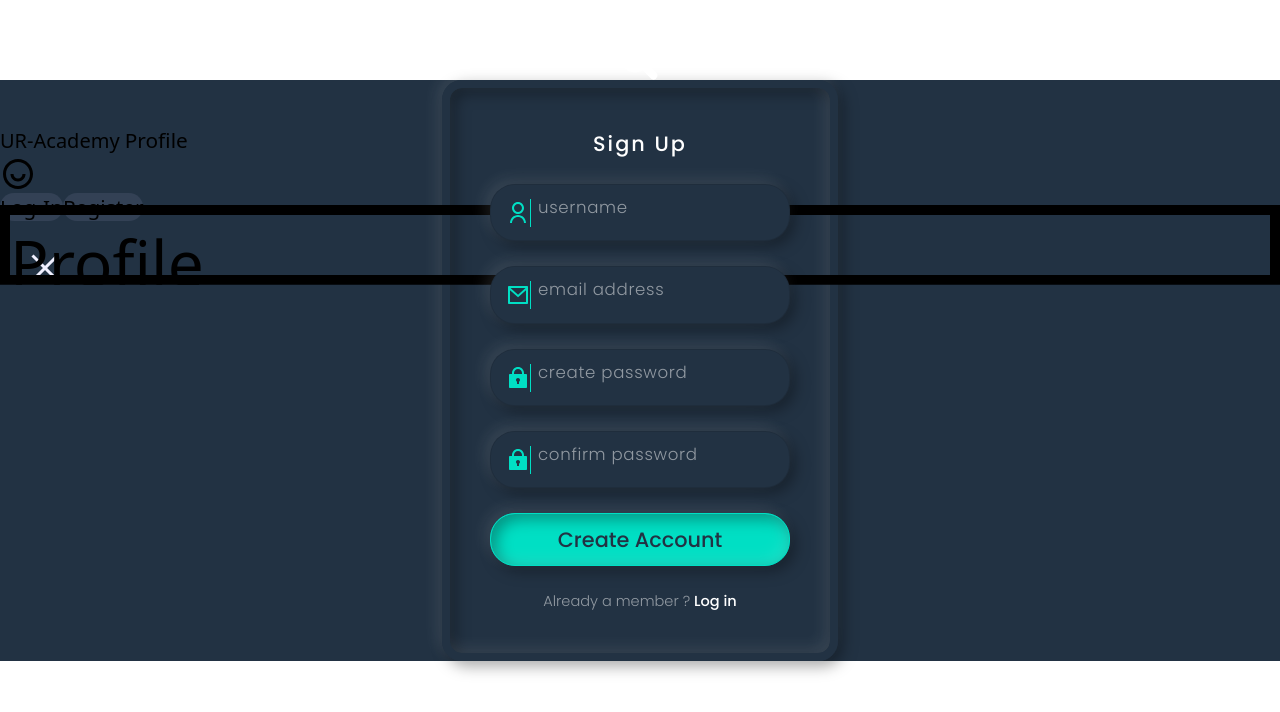
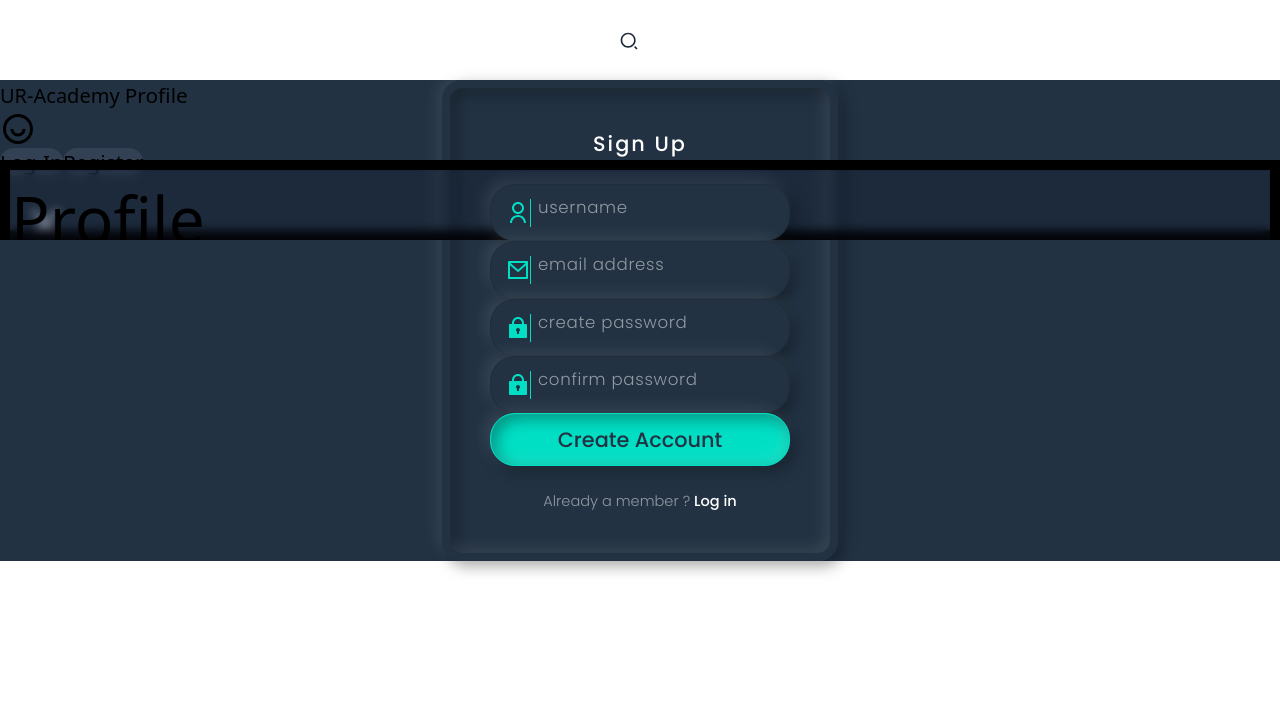
Before and after one commit to ajay-singh-rajput/UR-Academy, a React (Vite) app in the folder client/: page /register in a window 1280 px wide. Both pictures are taken after a click on the button "Main Menu". Shown: the top 712 px of the page. Built offline with nearby package versions, Linux system fonts and the light colour scheme.

Commit message:
menu bar animation

```diff
--- a/client/src/App.tsx
+++ b/client/src/App.tsx
@@ -12,7 +12,7 @@ const App = () => {
   return (
     <>
     <div className='pt-[11vh] border-t-2 bg-[#223243] w-screen min-h-screen'>
-      <div className='fixed top-0 left-0 w-screen h-screen navContainer'>
+      <div className=''>
 
     <Navbar />
       </div>
--- a/client/src/components/Navbar.tsx
+++ b/client/src/components/Navbar.tsx
@@ -1,115 +1,156 @@
-import React, { useState } from 'react'
+import React, { useEffect, useState } from 'react'
 import navCss from '../modulCss/Nav.module.css'
 import { Link, NavLink } from 'react-router-dom'
-import { AnimatePresence, motion } from 'framer-motion'
-import { RiUserSmileLine } from "@remixicon/react";
+import { AnimatePresence, motion, useAnimation } from 'framer-motion'
+import { RiSearch2Line, RiUserSmileLine } from "@remixicon/react";
 
 
 const Navbar = () => {
 
+  const [isMenuOpen, setIsMenuOpen] = useState(false);
+  const controls = useAnimation();
+  const [searchValue, setSearchValue] = useState('');
+const [isSearchOpen, setIsSearchOpen] = useState(false);
 
+  const toggleMenu = async () => {
+    setIsMenuOpen(!isMenuOpen);
+    if (!isMenuOpen) {
+      console.log('a')
+      await controls.start({ opacity: 1, transition: { delay: 0.2 } });
+      console.log('b')
+      // Trigger the animation for link elements after the drawer is fully opened
+      await controls.start({ opacity: 1, transition: { delay: 0 } });
+      console.log('c')
+    } else {
+      console.log('d')
+      controls.start({ opacity: 0 });
+    }
+  };
 
-  const [ariaExpend, setAriaExpend] = useState(false);
+  useEffect(() => {
+    const handleOutsideClick = (e:any) => {
+      if (
+        isSearchOpen &&
+        e.target.closest(`.${navCss.searchBar}`) === null &&
+        e.target.type !== 'search'
+      ) {
+        setIsSearchOpen(false);
+      }
+    };
 
+    document.addEventListener('click', handleOutsideClick);
 
-  const parentVariant = {
-    initial:{
-      clipPath:'polygon(100% 0, 100% 0, 100% 0, 100% 0)'
-    },
-    animate:{
-      clipPath:'polygon(0 0, 100% 0, 100% 100%, 0% 100%)'
-    },
-    exit:{
-      clipPath:'polygon(100% 0, 100% 0, 100% 0, 100% 0)'
-    }
-  }
-  const parentVariant2 = {initial:{},animate:{},exit:{}}
-  const menuChildren1Variant = {
-    initial:{
-      clipPath: "polygon(0 100%, 100% 100%, 100% 100%, 0% 100%)"
-    },
-    animate:{
-      clipPath: "polygon(0 0, 100% 0, 100% 100%, 0% 100%)"
-
-    },
-    exit:{
-      clipPath: "polygon(0 100%, 100% 100%, 100% 100%, 0% 100%)"
-
-    }
-  }
-  const menuChildren2Variant = {
-    initial:{
-      clipPath: "polygon(0 0, 100% 0, 100% 0, 0 0)"
-    },
-    animate:{
-      clipPath: "polygon(0 0, 100% 0, 100% 100%, 0% 100%)"
-
-    },
-    exit:{
-      clipPath: "polygon(0 0, 100% 0, 100% 0, 0 0)"
-
-    }
-  }
-  const menuChildren3Variant = {
-    initial:{
-      y:"-100%"
-    },
-    animate:{
-      y:"%"
-
-    },
-    exit:{
-      y:"-100%"
-
-    }
-  }
-
-
+    return () => {
+      document.removeEventListener('click', handleOutsideClick);
+    };
+  }, [isSearchOpen]);
 
 
   return (
-    <AnimatePresence>
-    <motion.nav  className={`w-screen bg-slate-700 text-cyan-50 ${navCss.navbar}`}>
-      <form action="" className={`${navCss.searchBar} absolute m-auto top-0 left-[50%] translate-x-[-50%] -translate-y-3`}>
-  <input type="search" className={`${navCss.searchInput}`} name="search" pattern=".*\S.*" required/>
-  <button className={`${navCss.searchBtn}`} type="submit">
-    <span>Search</span>
-  </button>
-</form>
+    <div className={`fixed top-0 left-0 z-50 ${isMenuOpen?'h-screen':'h-fit'}`}>
+    <nav className={` w-screen bg-slate-700 text-cyan-50 ${navCss.navbar}`}>
+    <div className={`absolute m-auto top-0 left-[50%] translate-x-[-50%] -translate-y-3`}>
+  <div className={`${navCss.searchBar}`}>
+    <motion.div
+      initial={{ width: '2rem' }}
+      animate={{ width: isSearchOpen ? '8rem' : '2rem' }}
+      transition={{ duration: 0.3 }}
+      className={`cursor-pointer`}
+      onClick={() => setIsSearchOpen(!isSearchOpen)}
+    >
+      <RiSearch2Line size={20} color="#1E293B" />
+    </motion.div>
+    {isSearchOpen && (
+      <input
+        type="search"
+        className={`${navCss.searchInput}`}
+        name="search"
+        pattern=".*\S.*"
+        required
+        value={searchValue}
+        onChange={(e) => setSearchValue(e.target.value)}
+        onBlur={() => setIsSearchOpen(false)}
+      />
+    )}
+  </div>
+</div>
+
       <div className='w-screen relative flex justify-between px-3 items-center h-14'>
         <span className={`${navCss.logo}`}>UR-Academy </span>
         <span className='flex justify-center relative h-[10vh] items-center gap-2'>
-
-          <span className='hover:text-cyan-300 cursor-pointer md:block hidden'>Profile</span> <RiUserSmileLine size={36} className='md:hidden'/>
-          <NavLink   className={`bg-slate-800 p-2 px-5 md:block hidden rounded-md ${navCss.shadow} ${(e:any)=>{return e.isActive? `text-cyan-300`: ``}}`} to='/login'>Log-In</NavLink>
+          <span className='hover:text-cyan-300 cursor-pointer md:block hidden'>Profile</span> <RiUserSmileLine size={36} className='md:hidden' />
+          <NavLink className={`bg-slate-800 p-2 px-5 md:block hidden rounded-md ${navCss.shadow} ${(e: any) => { return e.isActive ? `text-cyan-300` : `` }}`} to='/login'>Log-In</NavLink>
           <NavLink className={`bg-slate-600 p-2 px-5 md:block hidden rounded-md ${navCss.shadow}`} to='/register'>Register</NavLink>
-          <button className={`${navCss.menu} ${ariaExpend? navCss.opened :``}`} onClick={()=>setAriaExpend(!ariaExpend)} aria-label="Main Menu">
-      <svg width="50" height="50"  viewBox="0 0 100 100" aria-expanded={ariaExpend}>
+          <button className={`${navCss.menu} ${isMenuOpen ? navCss.opened : ``}`} onClick={toggleMenu} aria-label="Main Menu">
+            <svg width="50" height="50" viewBox="0 0 100 100" aria-expanded={isMenuOpen}>
               <path className={`${navCss.line} ${navCss.line1} hover:stroke-cyan-300`} d="M 20,29.000046 H 80.000231 C 80.000231,29.000046 94.498839,28.817352 94.532987,66.711331 94.543142,77.980673 90.966081,81.670246 85.259173,81.668997 79.552261,81.667751 75.000211,74.999942 75.000211,74.999942 L 25.000021,25.000058" />
               <path className={`${navCss.line} ${navCss.line2}`} d="M 20,50 H 80" />
               <path className={`${navCss.line} ${navCss.line3}`} d="M 20,70.999954 H 80.000231 C 80.000231,70.999954 94.498839,71.182648 94.532987,33.288669 94.543142,22.019327 90.966081,18.329754 85.259173,18.331003 79.552261,18.332249 75.000211,25.000058 75.000211,25.000058 L 25.000021,74.999942" />
             </svg>
-    </button></span>
+          </button>
+        </span>
       </div>
-      <motion.div variants={parentVariant} initial="initial" animate={ariaExpend?'animate':'exit'} exit='exit' transition={{ease:[0.76, 0, 0.24, 1], duration:0.4, delayChildren: 0.5, staggerChildren:0.3}} className={` ${navCss.menuDiv}  absolute top-0 left-0`}>
-        <div className={`flex-col md:flex-row  flex z-10  ${navCss.menuInside}`}>
 
-        <motion.div variants={menuChildren2Variant}  className='flex flex-col gap-2 w-[100%] md:w-1/2 text-slate-400 bg-slate-900'>
-        {['Profile', 'About', 'Courses', 'Contact Us'].map((elem, ind)=>{
-          return <div key={ind} className='h-[100%] border-b-2 border-slate-400 p-3 pl-6'>
-            <Link  className={`from-neutral-200 overflow-hidden ${navCss.linkTag}`} to={`/${elem}`}><motion.span variants={menuChildren3Variant} animate={ariaExpend?'animate':'exit'} initial="initial" exit='exit' transition={{ease:[0.76, 0, 0.24, 1], delay:1.2, duration:0.4}}>{elem}</motion.span></Link>
-          </div>
-        })}
-
+      <div className={` ${navCss.menuDiv} ${isMenuOpen?'':'hidden'} absolute top-0 left-0`}>
+        <AnimatePresence>
+          {isMenuOpen && (
+            <motion.div
+              key="menu"
+              initial={{ x: '100%', opacity: 0 }}
+              animate={{ x: 0, opacity: 1 }}
+              exit={{ x: '100%', opacity: 0 }}
+              transition={{ type: 'spring', stiffness: 200, damping: 25 }}
+              className={`flex-col md:flex-row  flex z-10  ${navCss.menuInside}`}
+            >
+              <motion.div
+                initial={{ opacity: 0 }}
+                animate={controls}
+                className={`${navCss.optionContainer} flex-col gap-2 w-[100%] md:w-1/2 text-slate-400 `}
+              >
+                {['Profile', 'About', 'Courses', 'Contact Us'].map((elem, ind) => (
+                  <motion.div
+                    key={ind}
+                    initial={{ opacity: 0, x: 50 }}
+                    animate={{ opacity: 1, x: 0 }}
+                    exit={{ opacity: 0, x: 50 }}
+                    transition={{ delay: ind * 0.1 }}
+                    className='h-1/5 border-b-2 border-slate-400 p-3 pl-6'
+                    >
+                    <motion.div className='from-neutral-200'
+                      initial={{ opacity: 1 }}
+                      animate={controls}
+                      transition={{ delay: 0.5 }}
+                    >
+                      <motion.div whileHover={{ scale: 1.05 }}>
+                        <Link
+                          className={`from-neutral-200 overflow-hidden ${navCss.linkTag}`}
+                          to={`/${elem}`}
+                        >
+                          {elem}
+                        </Link>
                       </motion.div>
-        <motion.div variants={menuChildren1Variant} className=' md:w-1/2 w-[100%] bg-slate-400 md:h-[100%] h-1/2 text-slate-950 md:flex items-center justify-center'>
+                    </motion.div>
+                  </motion.div>
+                ))}
+              </motion.div>
+              <motion.div
+                initial={{ opacity: 0, x: 50 }}
+                animate={{ opacity: 1, x: 0 }}
+                exit={{ opacity: 0, x: 50 }}
+                transition={{ delay: 0.4 }}
+                className ={`${navCss.glassDiv} md:w-1/2 w-[100%]  md:h-[100%] h-1/2 text-slate-950 md:flex items-center justify-center`}
+              >
                 2024
               </motion.div>
+            </motion.div>
+          )}
+        </AnimatePresence>
       </div>
 
-      </motion.div>
-    </motion.nav>
-    </AnimatePresence>
+
+    </nav>
+    </div>
+
   )
 }
 
--- /dev/null
+++ b/client/src/components/otherComponents/Loading.module.css
@@ -0,0 +1,187 @@
+body {
+    font-family: sans-serif;
+
+    display: flex;
+
+    flex-direction: column;
+
+    align-items: center;
+
+    justify-content: center;
+
+    min-height: 100vh;
+
+    background: #010001;
+
+    color: white;
+
+    font-size: 1.5rem;
+  }
+
+  .pencil {
+    position: relative;
+
+    width: 300px;
+
+    height: 40px;
+
+    transform-origin: center;
+
+    transform: rotate(135deg);
+
+    animation: pencil-animation 10s infinite;
+  }
+
+  @keyframes pencil-animation {
+    0% {
+      transform: rotate(135deg);
+    }
+
+    20% {
+      transform: rotate(315deg);
+    }
+
+    45% {
+      transform: translateX(300px) rotate(315deg);
+    }
+
+    55% {
+      transform: translateX(300px) rotate(495deg);
+    }
+
+    100% {
+      transform: rotate(495deg);
+    }
+  }
+
+  .pencilBallPoint {
+    position: absolute;
+
+    left: 0;
+
+    top: 50%;
+
+    transform: translateY(-50%);
+
+    background: #09d56e;
+
+    height: 10px;
+
+    width: 10px;
+
+    border-radius: 50px;
+  }
+
+  .pencilCap {
+    position: absolute;
+
+    left: 0px;
+
+    top: 50%;
+
+    transform: translateY(-50%);
+
+    clip-path: polygon(20% 40%, 100% 0%, 100% 100%, 20% 60%);
+
+    background: #232123;
+
+    width: 12%;
+
+    height: 100%;
+  }
+
+  .pencilCapBase {
+    position: absolute;
+
+    left: 12%;
+
+    top: 0;
+
+    height: 100%;
+
+    width: 20px;
+
+    background: #232123;
+  }
+
+  .pencilMiddle {
+    position: absolute;
+
+    left: calc(12% + 20px);
+
+    top: 0;
+
+    height: 100%;
+
+    width: 70%;
+
+    background: #09d56e;
+  }
+
+  .pencilEraser {
+    position: absolute;
+
+    left: calc(12% + 70% + 20px);
+
+    top: 0;
+
+    height: 100%;
+
+    width: 11%;
+
+    border-top-right-radius: 5px;
+
+    border-bottom-right-radius: 5px;
+
+    background: #232123;
+  }
+
+  .line {
+    position: relative;
+
+    top: 80px;
+
+    right: 103px;
+
+    height: 10px;
+
+    width: 1000px;
+
+    z-index: -1;
+
+    border-radius: 50px;
+
+    background: #09d56e;
+
+    transform: scaleX(0);
+
+    transform-origin: center;
+
+    animation: line-animation 10s infinite;
+  }
+
+  @keyframes line-animation {
+    20% {
+      transform: scaleX(0);
+    }
+
+    45% {
+      transform: scaleX(0.6);
+    }
+
+    55% {
+      transform: scaleX(0.6);
+    }
+
+    100% {
+      transform: scaleX(0);
+    }
+  }
+
+  h2 {
+    position: relative;
+
+    top: 150px;
+
+    right: 75px;
+  }
--- a/client/src/components/users/forms/LogIn.tsx
+++ b/client/src/components/users/forms/LogIn.tsx
@@ -1,39 +1,54 @@
-import React from 'react';
+import React, { useState } from 'react';
 import SignCss from './Sign.module.css';
-import { RiLock2Fill, RiMailLine, RiUserLine } from '@remixicon/react';
+import { RiLock2Fill, RiMailLine } from '@remixicon/react';
 import { Link } from 'react-router-dom';
 
+const LogIn = () => {
+  const [email, setEmail] = useState('');
+  const [password, setPassword] = useState('');
 
-const LogIn = () => {
+  const handleEmailChange = (event: React.ChangeEvent<HTMLInputElement>) => {
+    setEmail(event.target.value);
+  };
+
+  const handlePasswordChange = (event: React.ChangeEvent<HTMLInputElement>) => {
+    setPassword(event.target.value);
+  };
+
+  const handleSubmit = (event: React.FormEvent<HTMLFormElement>) => {
+    event.preventDefault();
+    // Add your login logic here
+  };
+
   return (
     <>
       <div className={`${SignCss.body}`}>
         <div className={`${SignCss.container}`}>
           <div className={`${SignCss.form} ${SignCss.signup}`}>
             <h2>Log In</h2>
-
+            <form onSubmit={handleSubmit}>
               <div className={`${SignCss.inputBox}`}>
-            <input type="text" required={true} />
-            <i ><RiMailLine/></i>
+                <input type="text" value={email} onChange={handleEmailChange} required={true} />
+                <i><RiMailLine /></i>
                 <span>email address</span>
               </div>
-
               <div className={`${SignCss.inputBox}`}>
-            <input type="password" required={true} />
-            <i ><RiLock2Fill/></i>
+                <input type="password" value={password} onChange={handlePasswordChange} required={true} />
+                <i><RiLock2Fill /></i>
                 <span>password</span>
               </div>
               <div className={`${SignCss.inputBox}`}>
-            <input type="submit" value="Create Account" />
+                <input type="submit" value="Log In" />
               </div>
+            </form>
             <p>
-            Not Registered ? <Link to="/register" className={`${SignCss.create}`}>Create an account</Link>
+              Not Registered? <Link to="/register" className={`${SignCss.create}`}>Create an account</Link>
             </p>
           </div>
         </div>
       </div>
     </>
-  )
-}
+  );
+};
 
-export default LogIn
+export default LogIn;
--- a/client/src/components/users/forms/SignIn.tsx
+++ b/client/src/components/users/forms/SignIn.tsx
@@ -1,45 +1,75 @@
-import React from 'react';
+import React, { useState } from 'react';
 import SignCss from './Sign.module.css';
 import { RiLock2Fill, RiMailLine, RiUserLine } from '@remixicon/react';
 import { Link } from 'react-router-dom';
 
 const SignIn = () => {
+  const [username, setUsername] = useState('');
+  const [email, setEmail] = useState('');
+  const [password, setPassword] = useState('');
+  const [confirmPassword, setConfirmPassword] = useState('');
+
+  const handleUsernameChange = (event: React.ChangeEvent<HTMLInputElement>) => {
+    setUsername(event.target.value);
+  };
+
+  const handleEmailChange = (event: React.ChangeEvent<HTMLInputElement>) => {
+    setEmail(event.target.value);
+  };
+
+  const handlePasswordChange = (event: React.ChangeEvent<HTMLInputElement>) => {
+    setPassword(event.target.value);
+  };
+
+  const handleConfirmPasswordChange = (event: React.ChangeEvent<HTMLInputElement>) => {
+    setConfirmPassword(event.target.value);
+  };
+
+  const handleSubmit = (event: React.FormEvent<HTMLFormElement>) => {
+    event.preventDefault();
+    // Add your form submission logic here
+  };
+
   return (
     <>
       <div className={`${SignCss.body}`}>
         <div className={`${SignCss.container}`}>
           <div className={`${SignCss.form} ${SignCss.signup}`}>
             <h2>Sign Up</h2>
+            <form onSubmit={handleSubmit}>
               <div className={`${SignCss.inputBox}`}>
-            <input type="text" required={true} />
-
-            <i ><RiUserLine/></i>
+                <input type="text" value={username} onChange={handleUsernameChange} required={true} />
+                <i><RiUserLine /></i>
                 <span>username</span>
               </div>
               <div className={`${SignCss.inputBox}`}>
-            <input type="text" required={true} />
-            <i ><RiMailLine/></i>
+                <input type="text" value={email} onChange={handleEmailChange} required={true} />
+                <i><RiMailLine /></i>
                 <span>email address</span>
               </div>
               <div className={`${SignCss.inputBox}`}>
-            <input type="password" required={true} />
-            <i ><RiLock2Fill/></i>
+                <input type="password" value={password} onChange={handlePasswordChange} required={true} />
+                <i><RiLock2Fill /></i>
                 <span>create password</span>
               </div>
               <div className={`${SignCss.inputBox}`}>
-            <input type="password" required={true} />
-            <i ><RiLock2Fill/></i>
+                <input
+                  type="password"
+                  value={confirmPassword}
+                  onChange={handleConfirmPasswordChange}
+                  required={true}
+                />
+                <i><RiLock2Fill /></i>
                 <span>confirm password</span>
               </div>
               <div className={`${SignCss.inputBox}`}>
                 <input type="submit" value="Create Account" />
               </div>
+            </form>
             <p>
               Already a member ? <Link to="/login" className={`${SignCss.login}`}>Log in</Link>
             </p>
           </div>
-
-
         </div>
       </div>
     </>
--- a/client/src/modulCss/Nav.module.css
+++ b/client/src/modulCss/Nav.module.css
@@ -41,6 +41,7 @@ box-shadow: 3px 3px 6.5px -0.5px #000000;
   width: 100vw;
   height: 100vh;
   overflow: hidden;
+  z-index: 55;
 
 }
 .menuInside{
@@ -137,6 +138,19 @@ box-shadow: inset 15px 15px 30px #141a22,
 
   .linkTag{
     font-size: 5vmax;
+  }
+  .optionContainer{
+    background: rgba(15,23,42,0.25);
+    -webkit-backdrop-filter: blur(5px);
+    backdrop-filter: blur(5px);
+    border: 1px solid rgba(15,23,42,0.125);
+  }
+
+  .glassDiv{
+    background: rgba(71,85,105,0.25);
+    -webkit-backdrop-filter: blur(5px);
+    backdrop-filter: blur(5px);
+    border: 1px solid rgba(71,85,105,0.125);;
   }
 
 
```
Also changed, not shown: client/src/components/otherComponents/Loading.tsx (added, +28 -0 lines). Lines whose indentation alone changed are shown as unchanged.
